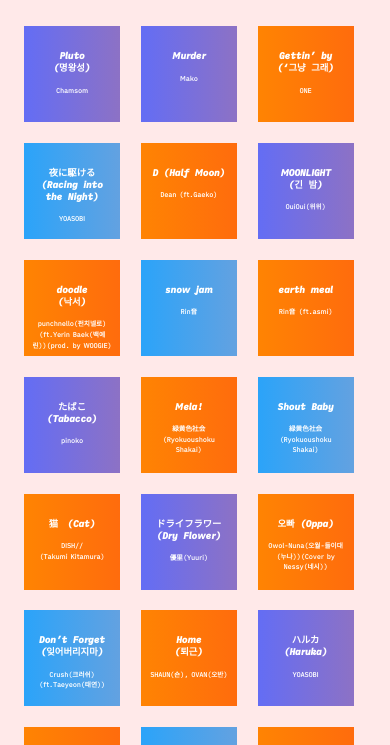
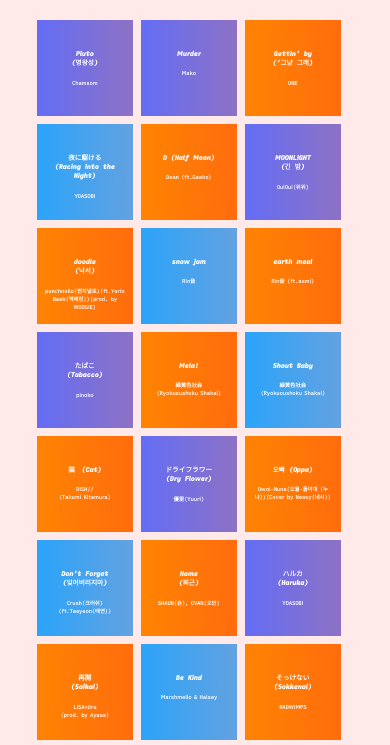
Before and after one commit to AoiSejima/musiccalendar, a plain HTML site: page index.html in a window 390 px wide. Shown: the part 77-822 px from the top of the page. Drawn offline with Linux system fonts and the light colour scheme.

Commit message:
changed media

```diff
--- a/style.css
+++ b/style.css
@@ -127,36 +127,32 @@
     }
 
     span {
-        font-size: 7pt;
-        line-height: 9pt;
-        margin-top: 1rem;
-        height: 30%;
+        font-size: 5pt;
+        line-height: 7pt;
     }
 
     h2 {
-        font-size: 5pt;
-        line-height: 8pt;
-        margin-top: 1rem;
-        height: 30%;
+        font-size: 4pt;
+        line-height: 6pt;
+        margin-top: 1.3rem;
     }
 
     br {
         line-height: 0.7rem;
     }
 
-
     main {
         display: grid;
         grid-template-columns: repeat(3, 1fr);
         grid-gap: 0.3rem;
-        margin-left: 1rem;
+        margin-left: 2.2rem;
         padding-bottom: 2rem;
     }
 
     .hover {
         width: 5rem;
         height: 5rem;
-        margin: 0.5rem;
+        margin: 0.1rem;
         padding: 6pt;
         transition: all .5s;
     }
@@ -165,10 +161,8 @@
         margin-top: -1rem;
     }
 
-    h2:hover {
-        font-size: 8pt;
-        line-height: 12pt;
-        margin-top: 1rem;
-        height: 30%;
+    span:hover {
+        font-size: 3pt;
+        line-height: 5pt;
     }
 }
```
